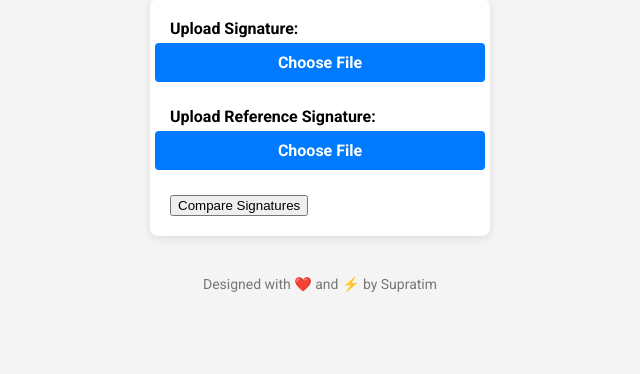
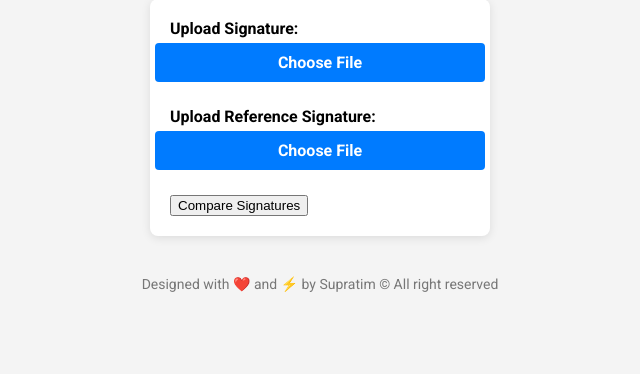
Before and after one commit to sgindeed/Sign-IFY, a Flask app: page / in a window 1280 px wide. Shown: the part 294-668 px from the top of the page, without its empty margins (320-960 px from the left). Run offline with Flask 3, Linux system fonts and the light colour scheme.

Commit message:
Update index.html

```diff
--- a/templates/index.html
+++ b/templates/index.html
@@ -138,6 +138,7 @@
 
     <footer>
         Designed with ❤️ and ⚡ by Supratim
+        © All right reserved
     </footer>
 
     <script>
```
